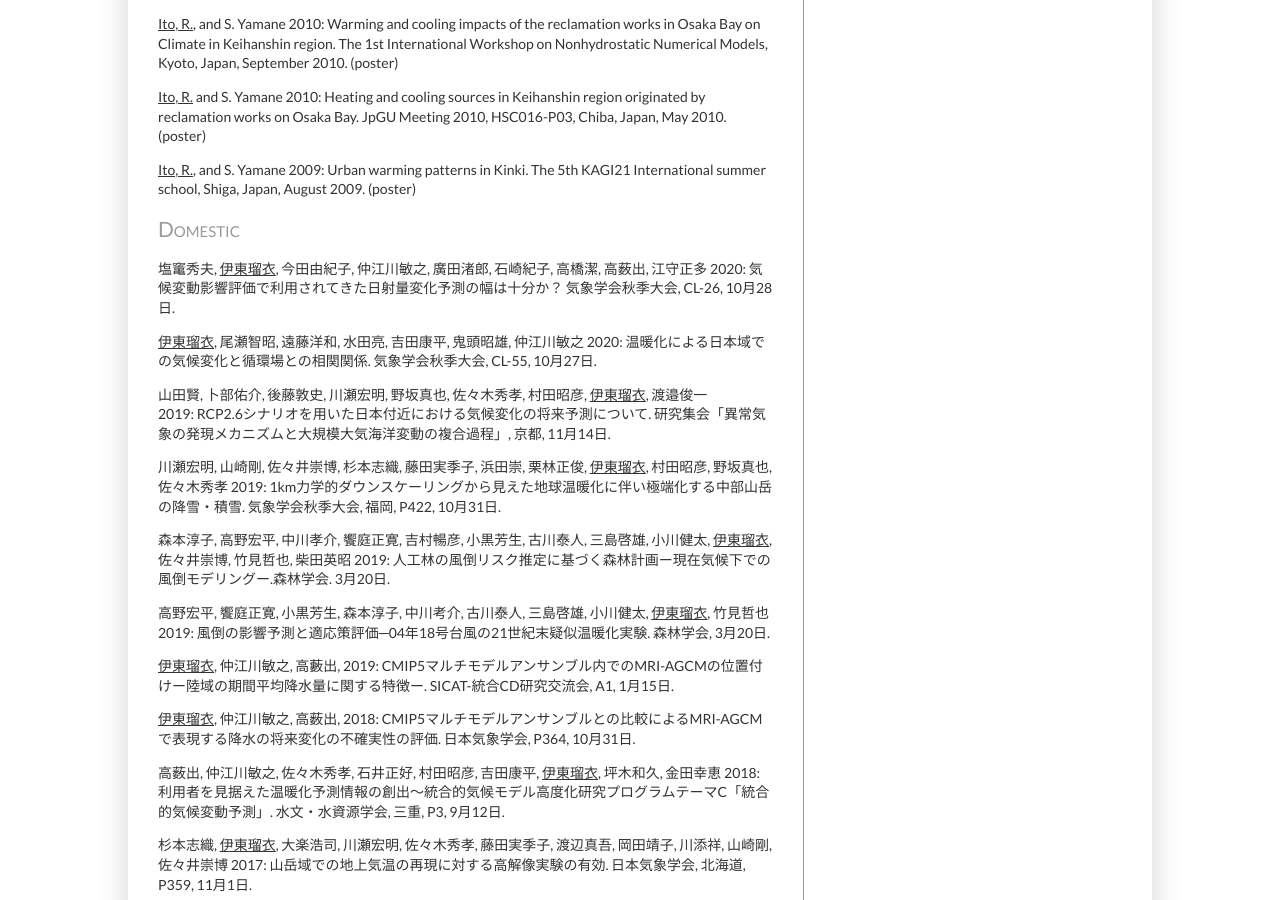
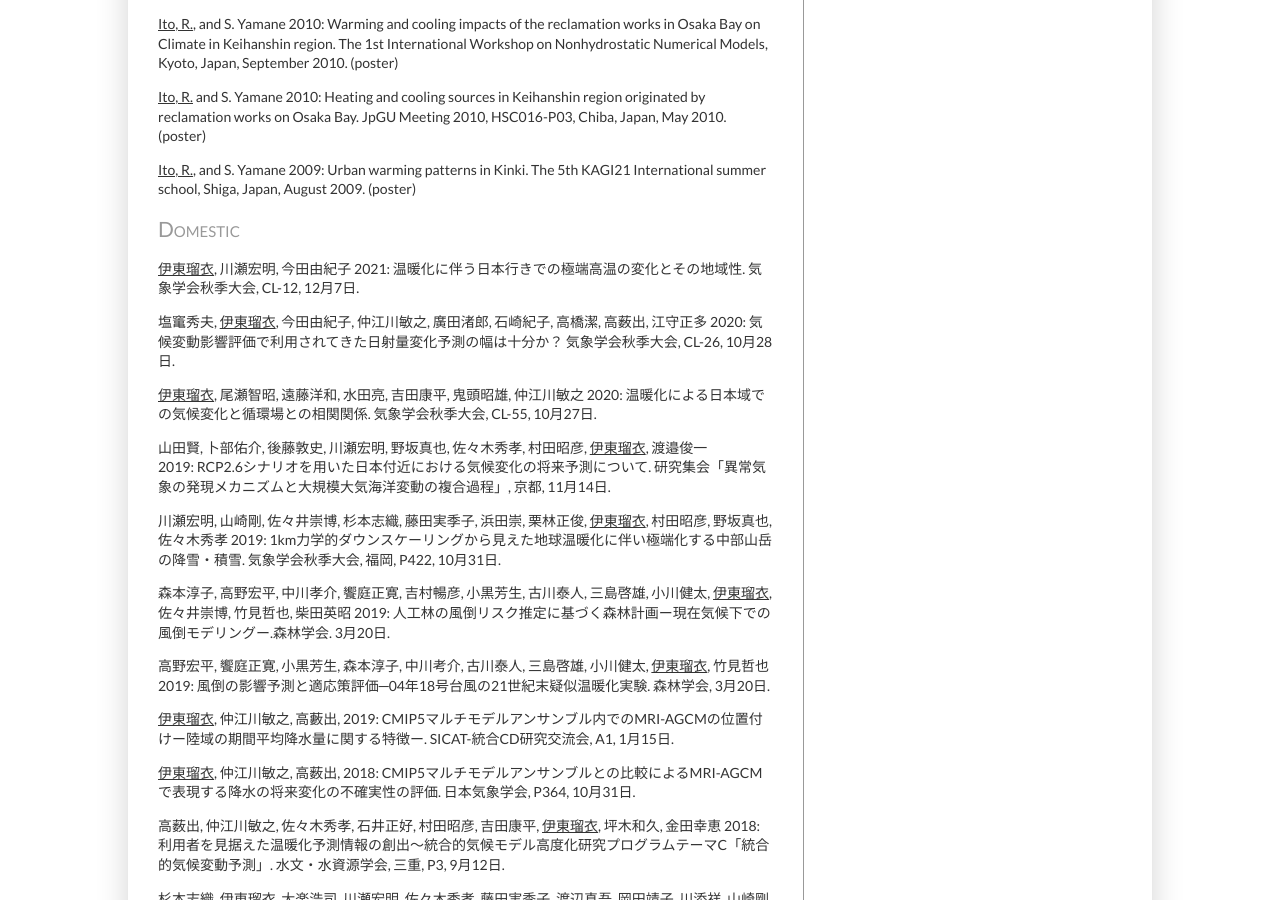
Before and after one commit to rui-climbiz/rui-climbiz.github.io, a Jekyll site: the page built from publications.html, in a window 1280 px wide and 900 px high, scrolled down 4290 px. Built offline with Jekyll 4.4.1, drawn with Linux system fonts in a browser that asks for light colours.

Commit message:
Update publications.html

```diff
--- a/publications.html
+++ b/publications.html
@@ -69,6 +69,7 @@
 <p><u>Ito, R.</u> and S. Yamane 2010: Heating and cooling sources in Keihanshin region originated by reclamation works on Osaka Bay. JpGU Meeting 2010, HSC016-P03, Chiba, Japan, May 2010. (poster)</p>
 <p><u>Ito, R.</u>, and S. Yamane 2009: Urban warming patterns in Kinki. The 5th KAGI21 International summer school, Shiga, Japan, August 2009. (poster)</p>
 <h2>Domestic</h2>
+<p><u>伊東瑠衣</u>, 川瀬宏明, 今田由紀子 2021: 温暖化に伴う日本行きでの極端高温の変化とその地域性. 気象学会秋季大会, CL-12, 12月7日.</p>
 <p>塩竃秀夫, <u>伊東瑠衣</u>, 今田由紀子, 仲江川敏之, 廣田渚郎, 石崎紀子, 高橋潔, 高薮出, 江守正多 2020: 気候変動影響評価で利用されてきた日射量変化予測の幅は十分か？ 気象学会秋季大会, CL-26, 10月28日.</p>
 <p><u>伊東瑠衣</u>, 尾瀬智昭, 遠藤洋和, 水田亮, 吉田康平, 鬼頭昭雄, 仲江川敏之 2020: 温暖化による日本域での気候変化と循環場との相関関係. 気象学会秋季大会, CL-55, 10月27日.</p>
 <p>山田賢, 卜部佑介, 後藤敦史, 川瀬宏明, 野坂真也, 佐々木秀孝, 村田昭彦, <u>伊東瑠衣</u>, 渡邉俊一 2019: RCP2.6シナリオを用いた日本付近における気候変化の将来予測について. 研究集会「異常気象の発現メカニズムと大規模大気海洋変動の複合過程」, 京都, 11月14日. </p>
```
